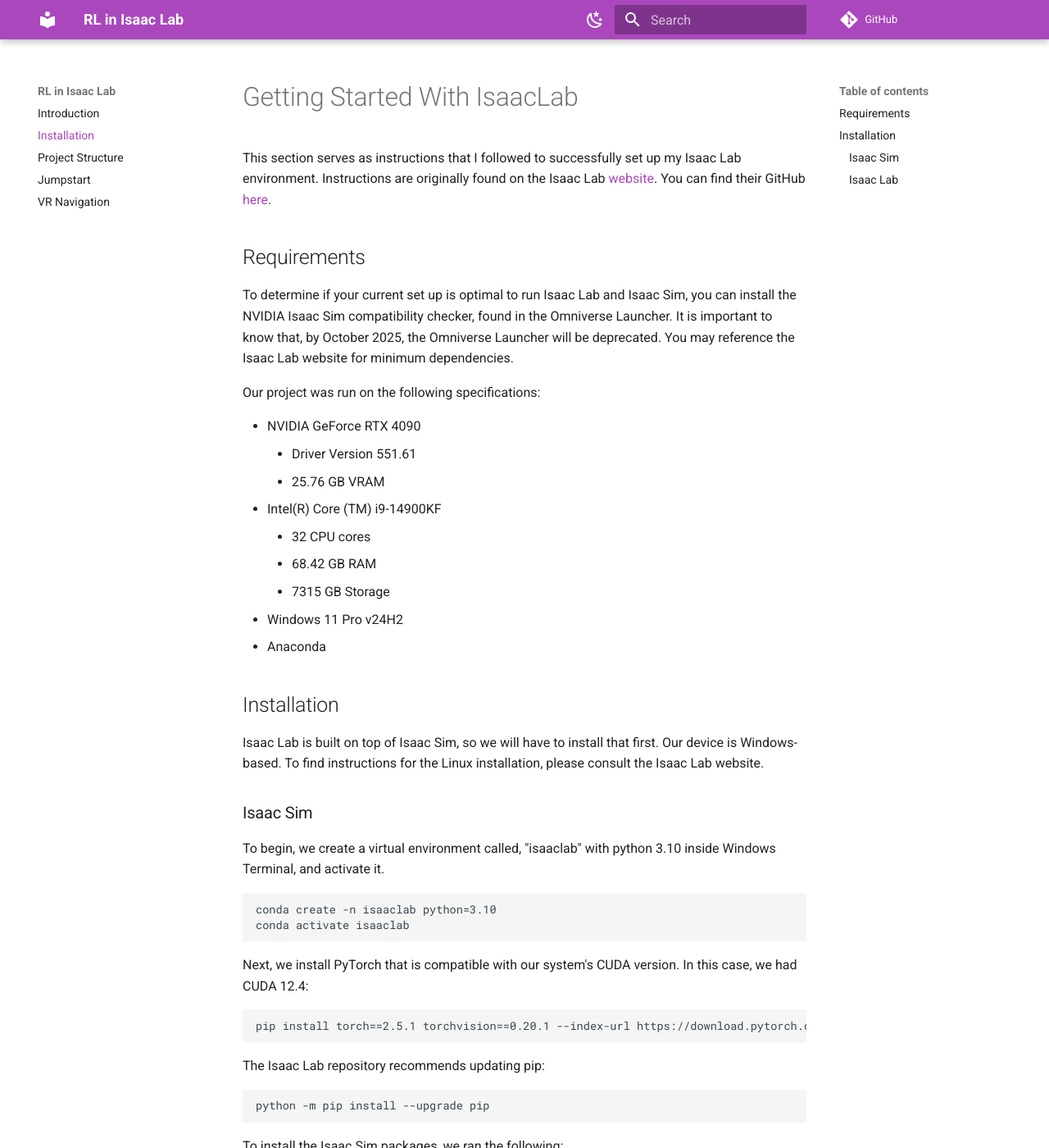
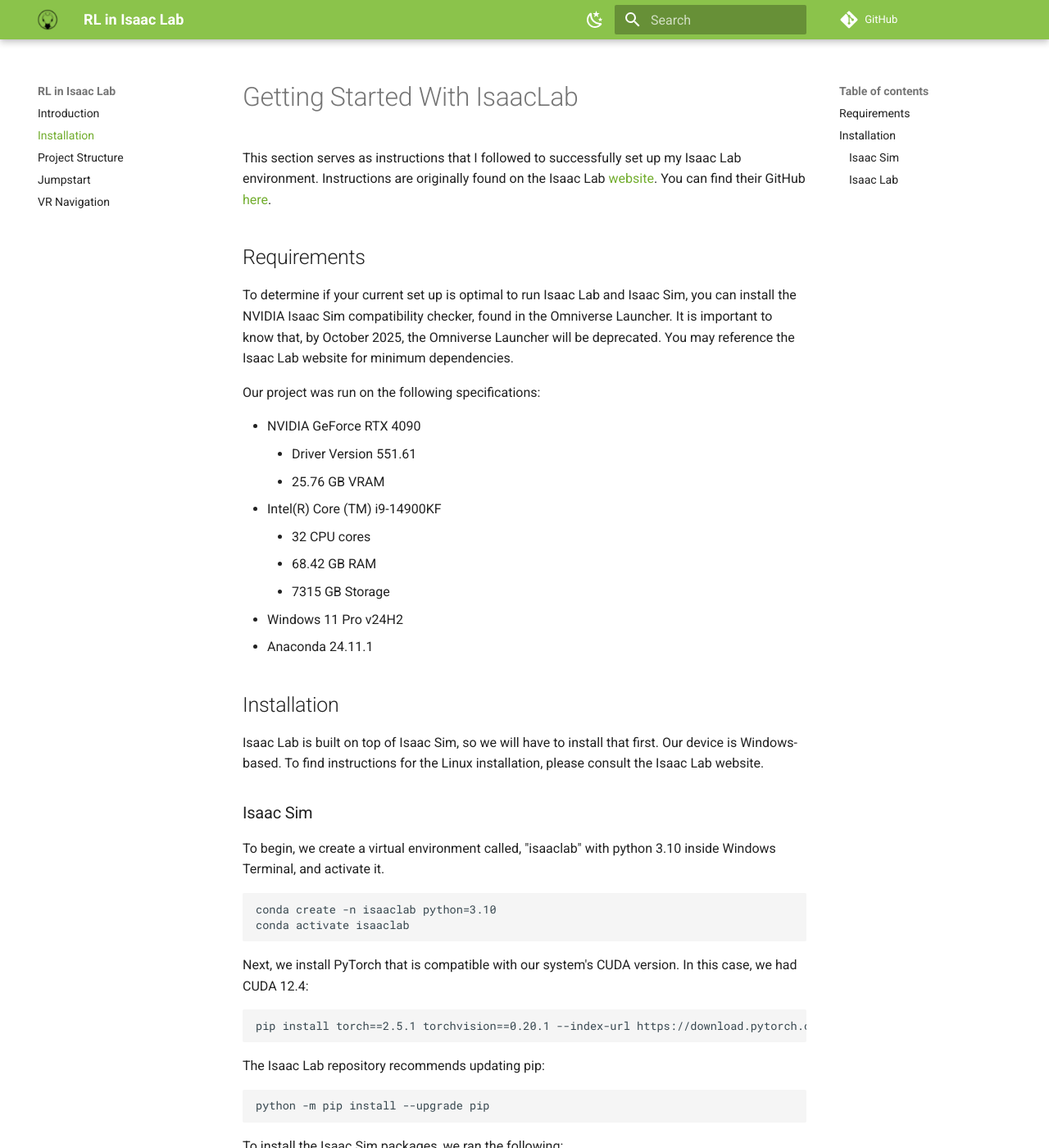
Before and after one commit to lajazz23/HumanoidRobotLocomotion, an MkDocs documentation site: the page built from docs/instruction.md, in a window 1280 px wide and 1400 px high. Shown: the whole window at 82% size. Built offline with MkDocs 1.6.1 and Material for MkDocs 9.7.7, drawn with Linux system fonts in a browser that asks for light colours; comment, search, counter and statistics services are not loaded.

Commit message:
updating

```diff
--- a/docs/instruction.md
+++ b/docs/instruction.md
@@ -16,7 +16,7 @@
     - 68.42 GB RAM
     - 7315 GB Storage
 - Windows 11 Pro v24H2
-- Anaconda
+- Anaconda 24.11.1
 
 ## Installation
 
--- a/mkdocs.yml
+++ b/mkdocs.yml
@@ -8,19 +8,24 @@
   - VR Navigation: vr_nav.md
 theme:
   name: material
+  custom_dir: overrides
+  logo_dark_mode: yellowlogo.png
+  logo_light_mode: greenlogo.png
   locale: en
   highlightjs: true
   palette:
     - scheme: default
-      primary: purple
-      accent: pink
+      primary: light green
+      accent: deep orange
       toggle:
         icon: material/weather-night
         name: Switch to dark mode
 
     - scheme: slate
       primary: yellow
-      accent: amber
+      accent: pink
       toggle:
         icon: material/weather-sunny
         name: Switch to light mode
+extra_css:
+  - assets/stylesheets/extra.css
--- /dev/null
+++ b/overrides/assets/stylesheets/extra.css
@@ -0,0 +1,11 @@
+#logo_dark_mode {
+  display: none;
+}
+
+[data-md-color-scheme="slate"] #logo_light_mode {
+  display: none;
+}
+
+[data-md-color-scheme="slate"] #logo_dark_mode {
+  display: inline;
+}
--- /dev/null
+++ b/overrides/partials/logo.html
@@ -0,0 +1,2 @@
+<img class="logo" id="logo_light_mode" src="{{ config.theme.logo_light_mode | url }}" alt="Light Mode Logo">
+<img class="logo" id="logo_dark_mode" src="{{ config.theme.logo_dark_mode | url }}" alt="Dark Mode Logo">
```
Also changed, not shown: docs/greenlogo.png (added), docs/yellowlogo.png (added), site/404.html, site/about/index.html, site/assets/stylesheets/extra.css (added), site/greenlogo.png (added), site/index.html, site/instruction/index.html, site/jumpstart/index.html, site/search/search_index.json, site/vr_nav/index.html, site/yellowlogo.png (added).
